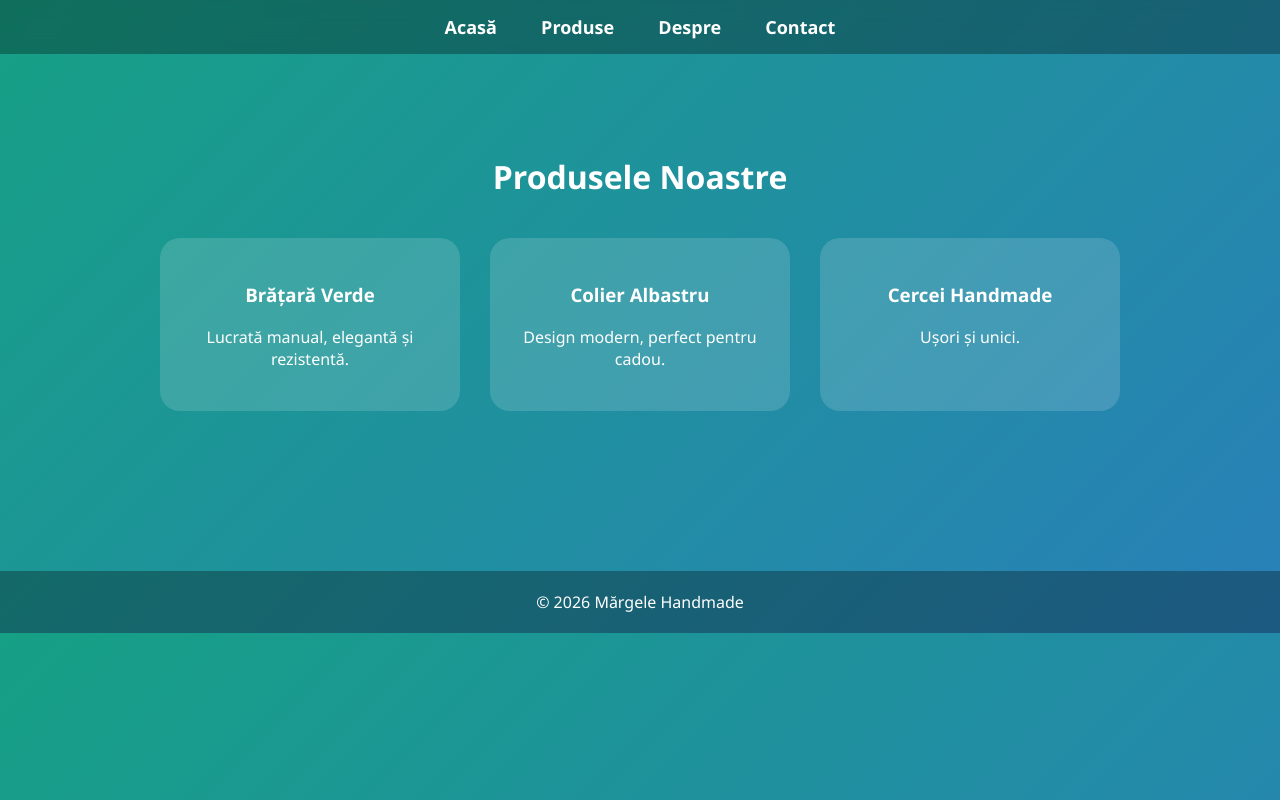
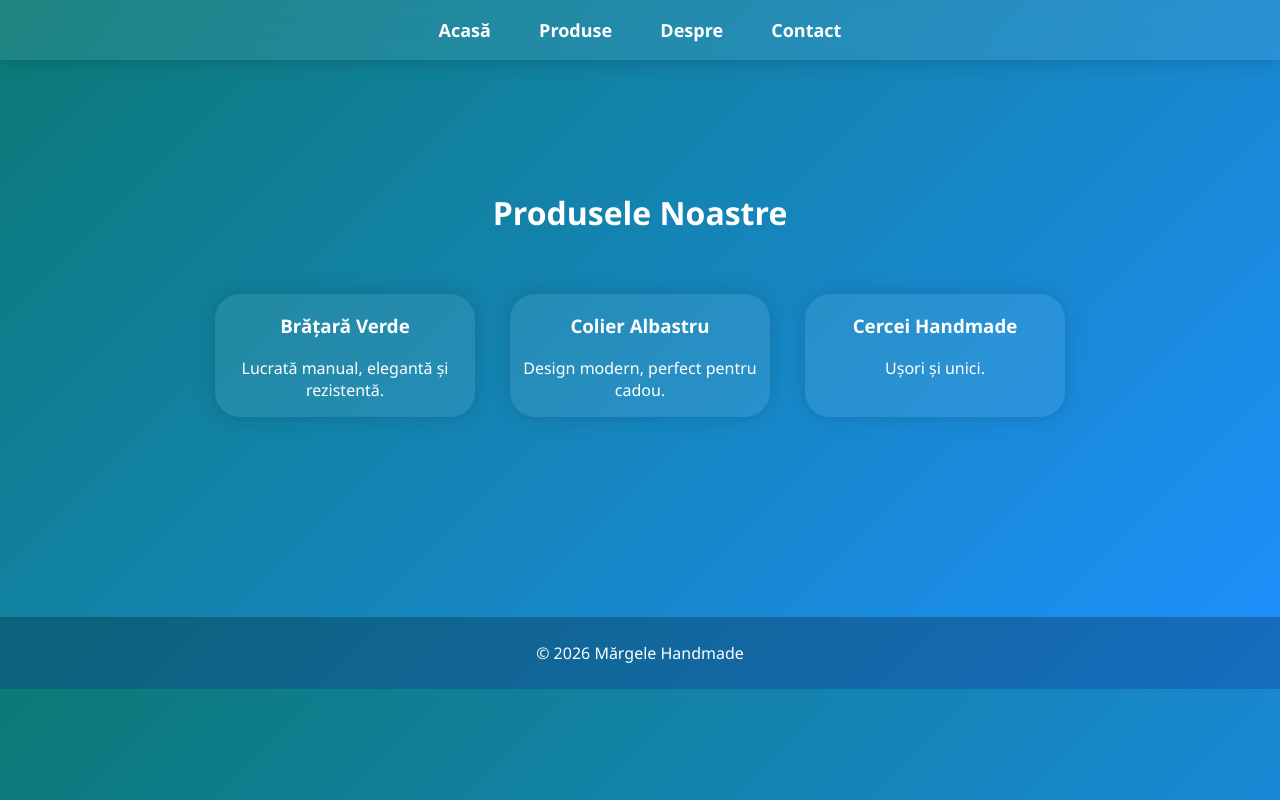
Before and after one commit to alim010/MargeleHandmade, a plain HTML site: page produse.html in a window 1280 px wide. Drawn offline with Linux system fonts and the light colour scheme.

Commit message:
Update produse.html

```diff
--- a/produse.html
+++ b/produse.html
@@ -6,72 +6,124 @@
 <title>Produse - Mărgele Handmade</title>
 
 <style>
-body {
-    margin: 0;
-    font-family: 'Segoe UI', sans-serif;
-    background: linear-gradient(135deg, #16a085, #2980b9);
-    color: white;
+
+html{
+scroll-behavior:smooth;
 }
 
-nav {
-    background: rgba(0,0,0,0.3);
-    backdrop-filter: blur(10px);
-    padding: 15px;
-    text-align: center;
+body{
+margin:0;
+font-family: "Segoe UI", sans-serif;
+background: linear-gradient(135deg,#0b7a75,#1e90ff);
+color:white;
 }
 
-nav a {
-    color: white;
-    text-decoration: none;
-    margin: 20px;
-    font-weight: bold;
-    font-size: 18px;
-    transition: 0.3s;
+/* NAVBAR PREMIUM */
+
+nav{
+background: rgba(255,255,255,0.08);
+backdrop-filter: blur(15px);
+padding:18px;
+text-align:center;
+box-shadow:0 0 20px rgba(0,0,0,0.2);
 }
 
-nav a:hover {
-    color: #00ffcc;
-    transform: scale(1.1);
+nav a{
+color:white;
+text-decoration:none;
+margin:22px;
+font-weight:600;
+font-size:18px;
+transition:0.3s;
 }
 
-.container {
-    padding: 80px 20px;
-    text-align: center;
-    animation: fadeUp 1s ease forwards;
+nav a:hover{
+color:#00ffd5;
+letter-spacing:1px;
 }
 
-.cards {
-    display: flex;
-    justify-content: center;
-    flex-wrap: wrap;
-    gap: 30px;
-    margin-top: 40px;
+/* CONTAINER */
+
+.container{
+padding:110px 20px;
+text-align:center;
+animation:fadeUp 1s ease forwards;
 }
 
-.card {
-    background: rgba(255,255,255,0.15);
-    padding: 25px;
-    border-radius: 20px;
-    width: 250px;
-    transition: 0.4s;
+@keyframes fadeUp{
+from{
+opacity:0;
+transform:translateY(50px);
+}
+to{
+opacity:1;
+transform:translateY(0);
+}
 }
 
-.card:hover {
-    transform: translateY(-15px);
-    background: rgba(255,255,255,0.25);
+/* BUTTON PREMIUM */
+
+button{
+padding:14px 35px;
+border:none;
+border-radius:40px;
+background: linear-gradient(135deg,#00c896,#008cba);
+color:white;
+font-size:17px;
+cursor:pointer;
+transition:0.4s;
+box-shadow:0 0 15px rgba(0,0,0,0.2);
 }
 
-@keyframes fadeUp {
-    from {opacity: 0; transform: translateY(40px);}
-    to {opacity: 1; transform: translateY(0);}
+button:hover{
+transform:scale(1.08);
+box-shadow:0 0 25px rgba(0,255,200,0.5);
 }
 
-footer {
-    background: rgba(0,0,0,0.3);
-    padding: 20px;
-    text-align: center;
-    margin-top: 80px;
+/* CARDURI PRODUSE */
+
+.cards{
+display:flex;
+justify-content:center;
+flex-wrap:wrap;
+gap:35px;
+margin-top:60px;
 }
+
+.card{
+width:260px;
+background: rgba(255,255,255,0.08);
+backdrop-filter: blur(12px);
+border-radius:25px;
+overflow:hidden;
+transition:0.4s;
+box-shadow:0 0 20px rgba(0,0,0,0.15);
+}
+
+.card:hover{
+transform:translateY(-18px) scale(1.03);
+box-shadow:0 0 35px rgba(0,255,220,0.3);
+}
+
+.card img{
+width:100%;
+height:200px;
+object-fit:cover;
+}
+
+.card-content{
+padding:22px;
+}
+
+/* FOOTER */
+
+footer{
+background:rgba(0,0,0,0.25);
+padding:25px;
+text-align:center;
+margin-top:90px;
+}
+
 </style>
 </head>
 
@@ -110,4 +162,5 @@ footer {
 </footer>
 
 </body>
+
 </html>
```
